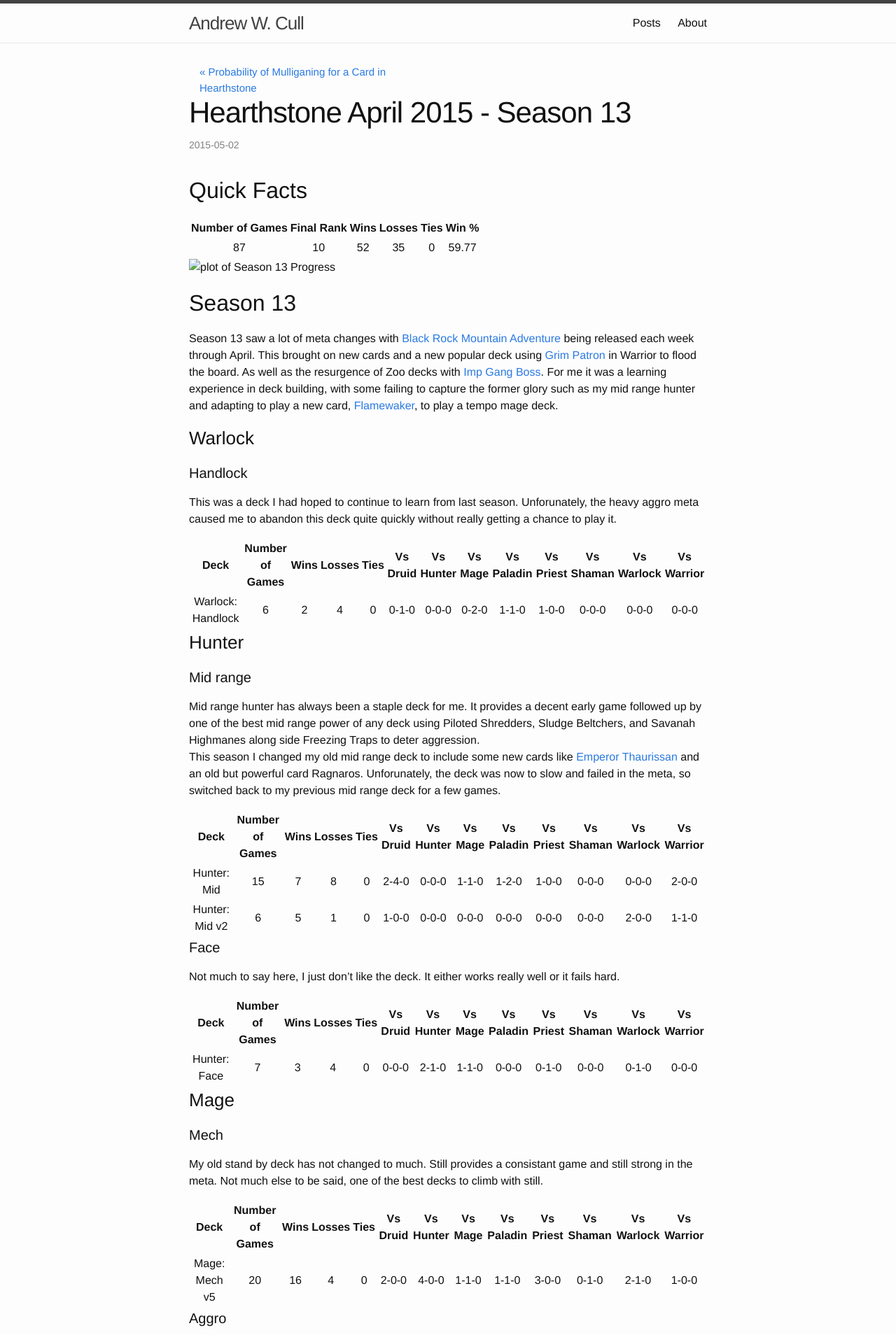
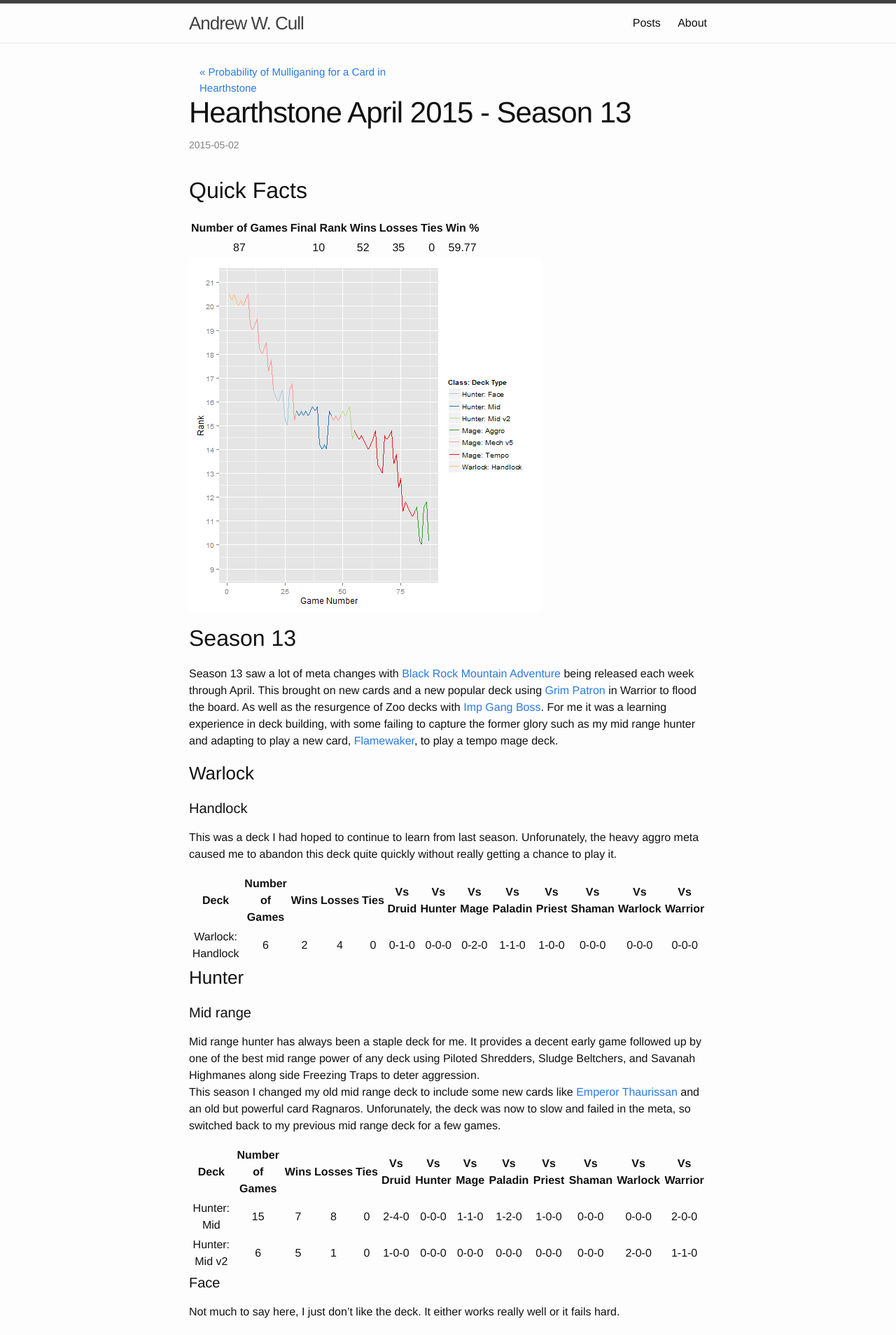
Before and after one commit to awcull/awcull.github.io, a Jekyll site: the page built from _posts/2015-05-02-HS_April_Stats.md, in a window 1280 px wide. Shown: the top 1908 px of the page at 70% size. Built offline with Jekyll 4.4.1, drawn with Linux system fonts in a browser that asks for light colours.

Commit message:
Moved file locations

```diff
--- a/_posts/2015-05-02-HS_April_Stats.md
+++ b/_posts/2015-05-02-HS_April_Stats.md
@@ -10,7 +10,7 @@
 |:---------------:|:----------:|:----:|:------:|:----:|:-----:|
 |       87        |     10     |  52  |   35   |  0   | 59.77 |
 
-![plot of Season 13 Progress]({{ site.url }}/assets/2015-05-02-HS_April_StatsqFactsTab-1.png)
+![plot of Season 13 Progress]({{ site.url }}/assets/2015-05-02/2015-05-02-HS_April_StatsqFactsTab-1.png)
 
 ##Season 13
 
```
Also changed, not shown: assets/2015-05-02/2015-05-02-HS_April_StatsqFactsTab-1.png (renamed from assets/2015-05-02-HS_April_Stats/2015-05-02-HS_April_StatsqFactsTab-1.png).
